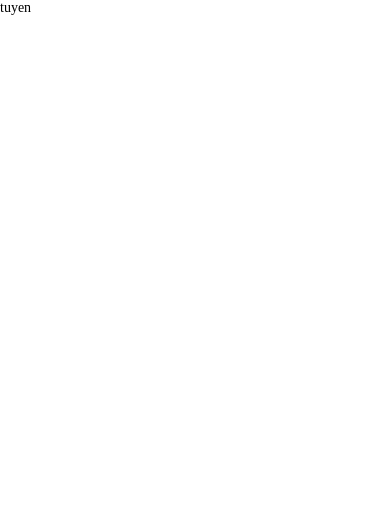
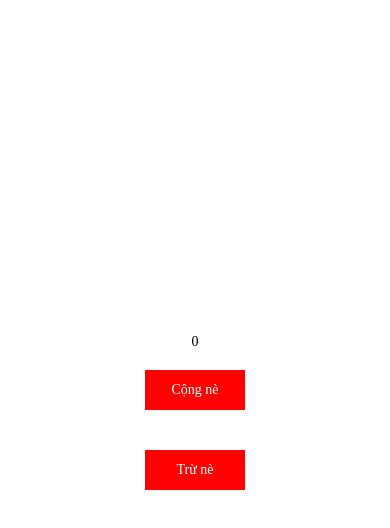
Before and after one commit to MrTuyennn/juncook_rn_skia, a React Native app: screen / in a window 390 px wide. Shown: the top 528 px of the page. Built offline with nearby package versions, Linux system fonts and the light colour scheme.

Commit message:
update code creat native module ios swift

```diff
--- a/src/App.tsx
+++ b/src/App.tsx
@@ -1,10 +1,76 @@
 import {SafeAreaProvider} from 'react-native-safe-area-context';
-import {Text} from './components';
+import {Block, Text} from './components';
+import {
+  NativeModules,
+  StyleSheet,
+  TouchableOpacity,
+  NativeEventEmitter,
+} from 'react-native';
+import {useTheme} from './theme';
+import {NavigationContainer} from '@react-navigation/native';
+import {useEffect, useState} from 'react';
 
-const App = () => (
-  <SafeAreaProvider>
-    <Text>tuyen</Text>
-  </SafeAreaProvider>
-);
+const CounterEvents = new NativeEventEmitter(NativeModules.Counter);
+
+const App = () => {
+  const {NavigationTheme} = useTheme();
+
+  const [count, setCount] = useState(0);
+
+  useEffect(() => {
+    CounterEvents.addListener('onIncrement', result =>
+      console.log('onIncrement received', result),
+    );
+    CounterEvents.addListener('onDecrement', result =>
+      console.log('onDecrement received', result),
+    );
+
+    return () => {
+      CounterEvents.removeAllListeners();
+    };
+  }, []);
+
+  const increment = () => {
+    NativeModules.Counter.increment((value: any) => {
+      setCount(value);
+    });
+  };
+
+  const decrement = async () => {
+    try {
+      var result = await NativeModules.Counter.decrement();
+      console.log('result', result);
+    } catch (e: any) {
+      console.log(e.message, e.code);
+    }
+  };
+
+  return (
+    <NavigationContainer theme={NavigationTheme}>
+      <SafeAreaProvider>
+        <Block flex={1} justify="center" align="center">
+          <Text>{count}</Text>
+          <TouchableOpacity style={styles.buttonContainer} onPress={increment}>
+            <Text color={'white'}>Cộng nè</Text>
+          </TouchableOpacity>
+          <TouchableOpacity style={styles.buttonContainer} onPress={decrement}>
+            <Text color={'white'}>Trừ nè</Text>
+          </TouchableOpacity>
+        </Block>
+      </SafeAreaProvider>
+    </NavigationContainer>
+  );
+};
 
 export default App;
+
+const styles = StyleSheet.create({
+  buttonContainer: {
+    height: 40,
+    width: 100,
+    backgroundColor: 'red',
+    justifyContent: 'center',
+    alignItems: 'center',
+    marginVertical: 20,
+  },
+});
--- a/src/components/index.ts
+++ b/src/components/index.ts
@@ -1 +1,2 @@
 export { default as Text } from './base/Text'
+export { default as Block } from './base/Block'
```
Also changed, not shown: 4 other files (tests, documents, lock files or other folders).
